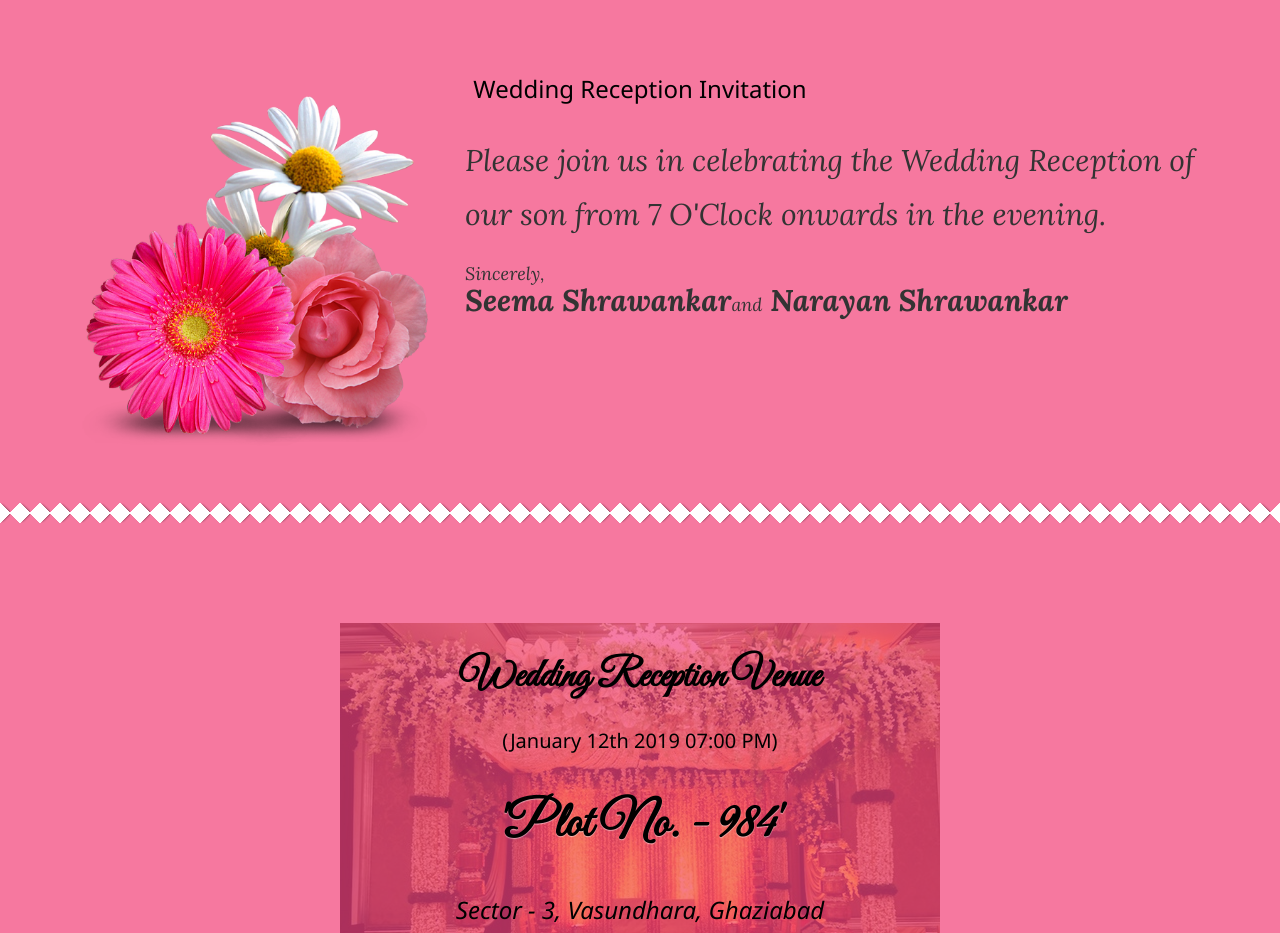
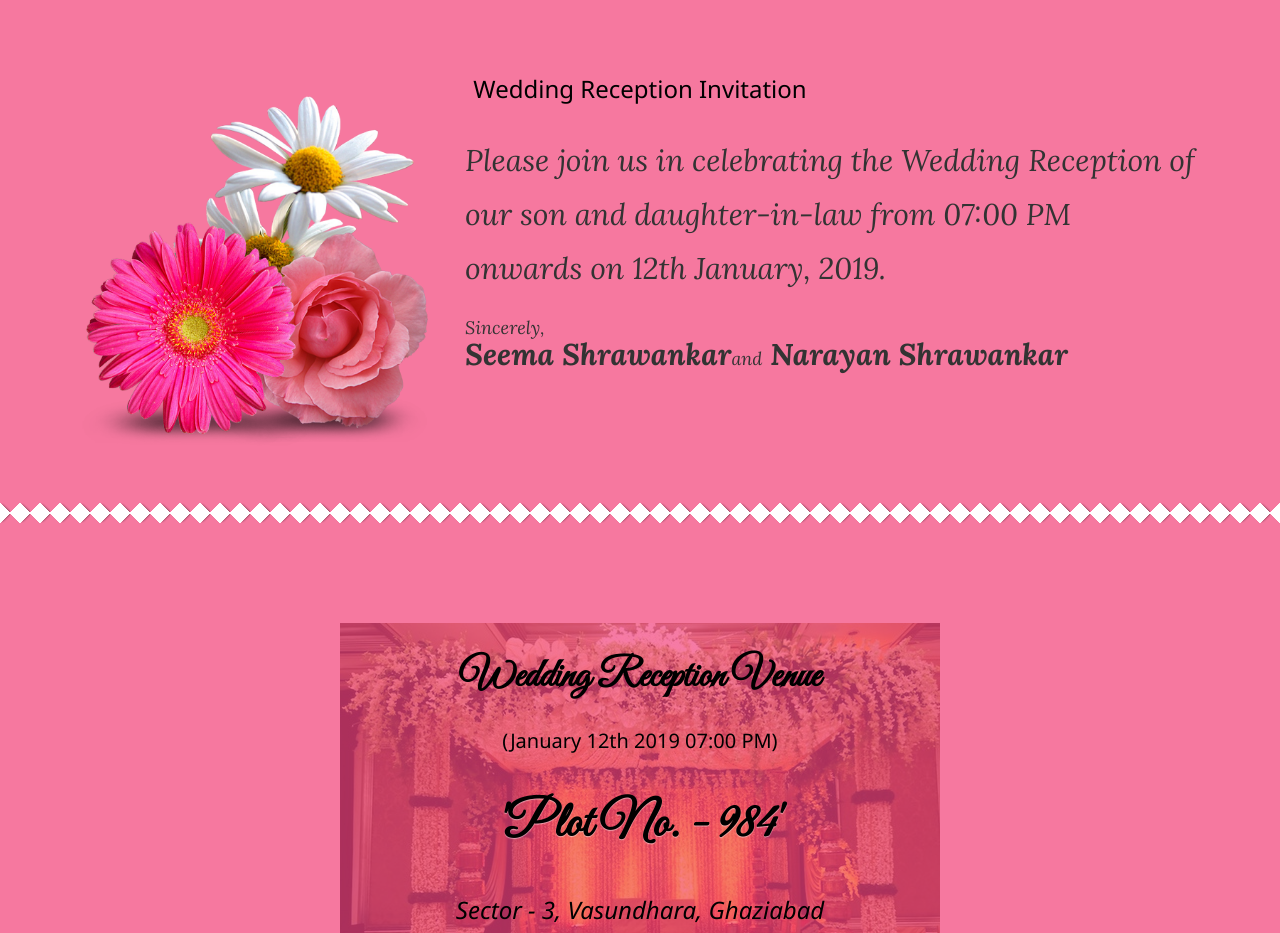
Before and after one commit to AbhayShweta/AbhayShweta.github.io, a plain HTML site: page index.html in a window 1280 px wide. Shown: the part 2140-3073 px from the top of the page. Drawn offline with nearby package versions, Linux system fonts and the light colour scheme; files that its build step writes are made by us from their sources.

Commit message:
Update index.html

```diff
--- a/index.html
+++ b/index.html
@@ -194,7 +194,7 @@
             <div class="col-md-8 text-left animated" data-animation="fadeInRight" data-animation-delay="100">
 
               <!-- <div class="thanks_cont slide_up"> for this invitation font style -->
-              <p class="big-text animated" style="font-size: 30px; line-height: 1.8; ">Please join us in celebrating the Wedding Reception of our son from 7 O'Clock onwards in the evening.</p>
+              <p class="big-text animated" style="font-size: 30px; line-height: 1.8; ">Please join us in celebrating the Wedding Reception of our son and daughter-in-law from 07:00 PM onwards on 12th January, 2019.</p>
               <!-- <div class="thanks_cont slide_up">for font style -->
                 <div class="slide_up">
                 <p><span>Sincerely,</span><br>
```
